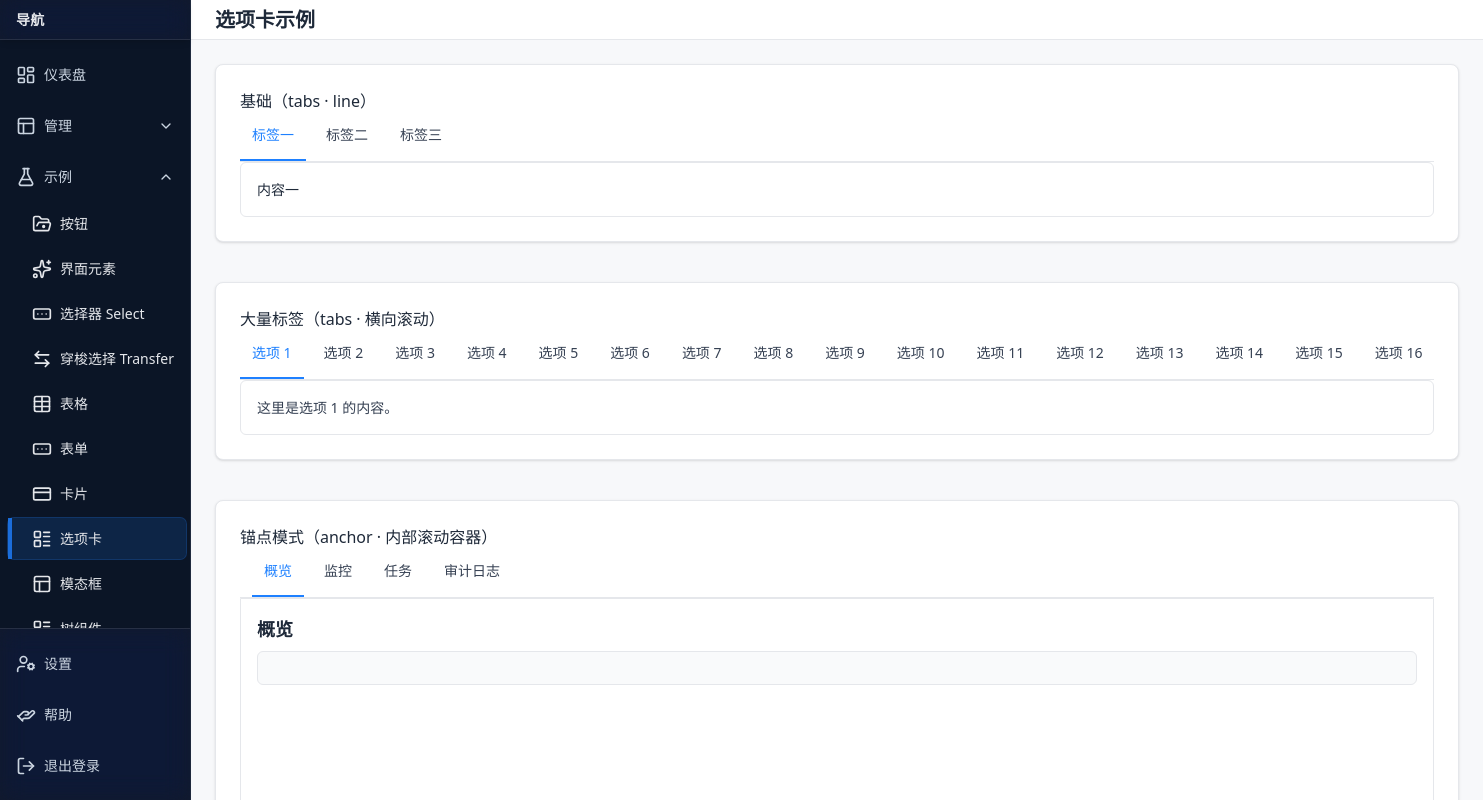
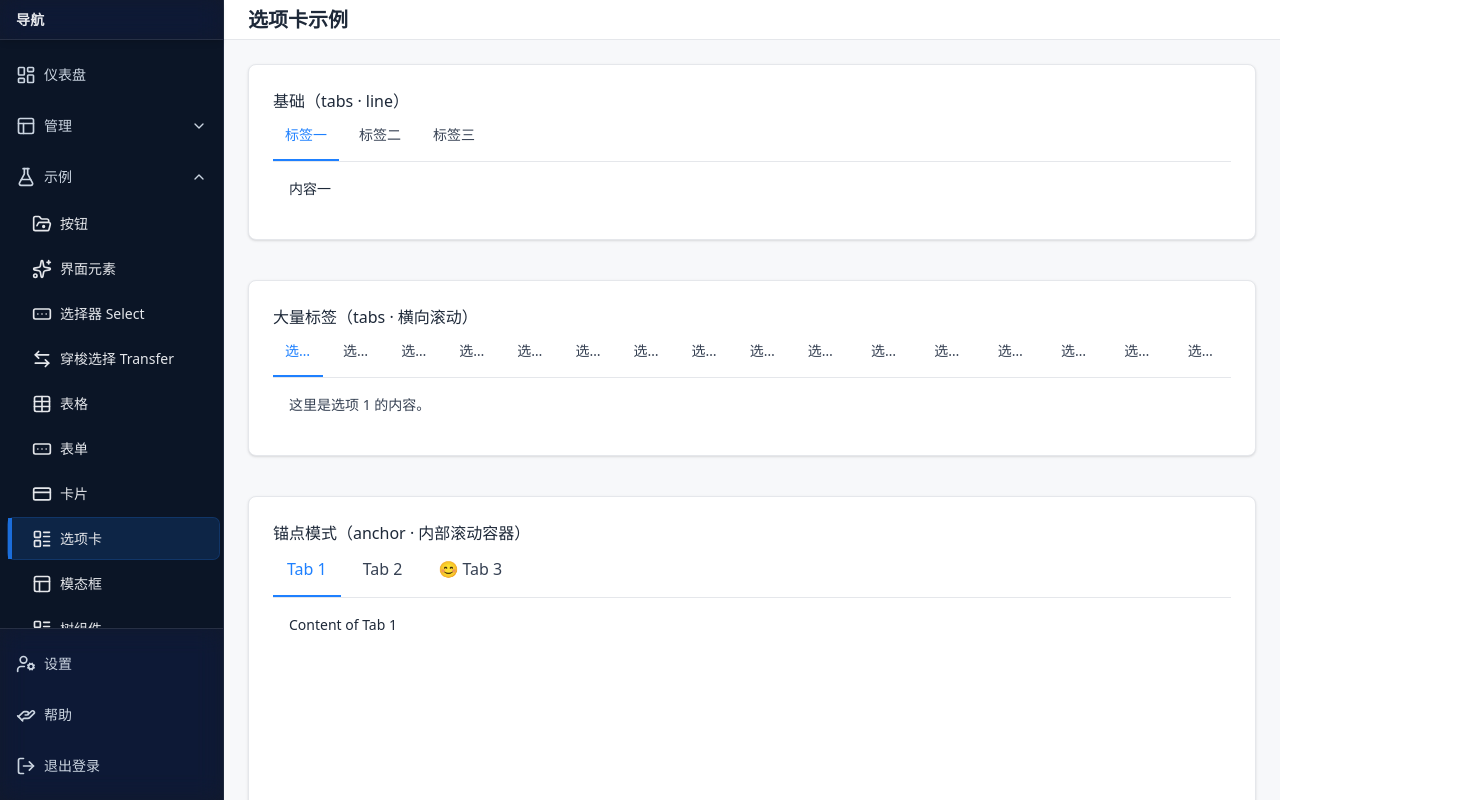
Before and after one commit to zhoumingxuan/sass-ui, a Next.js app: page /demo/tabs in a window 1280 px wide. Shown: the whole page, 1483 px wide, since content can reach past the window. Built offline with nearby package versions, Linux system fonts and the light colour scheme.

Commit message:
Tabs组件修改

```diff
--- a/src/app/demo/tabs/page.tsx
+++ b/src/app/demo/tabs/page.tsx
@@ -33,7 +33,6 @@ export default function TabsDemo() {
         <Card>
           <div className="text-base font-medium mb-3">基础（tabs · line）</div>
           <Tabs
-            mode="tabs"
             variant="line"
             items={[
               { key: 'a', label: '标签一', content: <div>内容一</div> },
@@ -46,7 +45,7 @@ export default function TabsDemo() {
         {/* 2. 大量标签（横向滚动，不平铺） */}
         <Card>
           <div className="text-base font-medium mb-3">大量标签（tabs · 横向滚动）</div>
-          <Tabs mode="tabs" variant="line" items={longItems} />
+          <Tabs  variant="line" items={longItems} />
         </Card>
 
         {/* 3. 锚点（内部滚动容器）—— Card 用相对高度，避免像素魔法数 */}
@@ -54,40 +53,30 @@ export default function TabsDemo() {
           <div className="text-base font-medium mb-3">锚点模式（anchor · 内部滚动容器）</div>
           <div className="relative">
             <Tabs
-              mode="anchor"
+              size="lg"
               variant="line"
+              keepMounted={false}
+              destroyInactive={true}
+              onChange={(key) => console.log(`Active tab key: ${key}`)}
               items={[
-                { key: 's1', href: '#section-overview', title: '概览' },
-                { key: 's2', href: '#section-monitor', title: '监控' },
-                { key: 's3', href: '#section-tasks', title: '任务' },
-                { key: 's4', href: '#section-audit', title: '审计日志', replace: true },
+                {
+                  key: 'tab1',
+                  label: 'Tab 1',
+                  content: <div>Content of Tab 1</div>,
+                },
+                {
+                  key: 'tab2',
+                  label: 'Tab 2',
+                  content: <div>Content of Tab 2</div>,
+                },
+                {
+                  key: 'tab3',
+                  label: 'Tab 3',
+                  icon: <span role="img" aria-label="smile">😊</span>,
+                  content: <div>Content of Tab 3</div>,
+                },
               ]}
             />
-            {/* 这个占位节点只为把分段内容“塞”进 Tabs 的内部滚动容器；渲染完成后会被搬运进去 */}
-            <div ref={anchorBodyRef} hidden>
-              <section id="section-overview" className="anchor-section min-h-full">
-                <div className="text-lg font-semibold mb-2">概览</div>
-                <div className="bg-gray-50 rounded-md border border-gray-200 p-4 min-h-[50%]"></div>
-              </section>
-
-              <section id="section-monitor" className="anchor-section min-h-full">
-                <div className="text-lg font-semibold mb-2">监控</div>
-                <div className="grid grid-cols-2 gap-4">
-                  <div className="h-40 bg-gray-50 rounded-md border border-gray-200" />
-                  <div className="h-64 bg-gray-50 rounded-md border border-gray-200" />
-                </div>
-              </section>
-
-              <section id="section-tasks" className="anchor-section min-h-full">
-                <div className="text-lg font-semibold mb-2">任务</div>
-                <div className="bg-gray-50 rounded-md border border-gray-200 p-4 min-h-[60%]" />
-              </section>
-
-              <section id="section-audit" className="anchor-section min-h-full">
-                <div className="text-lg font-semibold mb-2">审计日志</div>
-                <div className="bg-gray-50 rounded-md border border-gray-200 p-4 min-h-[60%]" />
-              </section>
-            </div>
           </div>
         </Card>
       </div>
--- a/src/components/Tabs.tsx
+++ b/src/components/Tabs.tsx
@@ -1,41 +1,23 @@
 'use client';
 
-import React, { ReactNode, useRef, useState, useCallback, useEffect } from 'react';
+import React, { ReactNode, useState, useCallback } from 'react';
 
-type BaseItem = {
+type TabItem = {
   key: string;
+  label: ReactNode;
+  content?: ReactNode;
+  icon?: ReactNode;
   disabled?: boolean;
 };
 
-/** Tabs 模式下的条目（对齐 antd Tabs 的 items 语义：label/key/children） */
-type TabItem = BaseItem & {
-  label?: ReactNode;          // 选项卡标题
-  content?: ReactNode;        // 面板内容（等价 antd items[i].children）
-};
-
-/** Anchor 模式下的条目（对齐 antd Anchor AnchorItem/Link Props） */
-type AnchorItem = BaseItem & {
-  href?: string;              // #section-id（推荐）
-  /** 兼容旧写法：给了 anchorId 也能跑；内部会转成 href */
-  anchorId?: string;          // 'section-id'
-  title?: ReactNode;          // 展示文案（与 label 等价）
-  label?: ReactNode;          // 兼容：如果写了 label 也可作为标题
-  target?: string;            // a 的 target
-  replace?: boolean;          // 是否 replaceState（而不是 pushState）
-};
-
 type TabsProps = {
-  items: Array<TabItem | AnchorItem>;
+  items: TabItem[];
   className?: string;
-  /** 视觉风格（非 antd 原生，只做样式映射） */
   variant?: 'line' | 'card' | 'pill';
   size?: 'sm' | 'md' | 'lg';
-  /** 工作模式：普通选项卡 / 锚点 */
-  mode?: 'tabs' | 'anchor';
-  /** tabs: 是否保留未激活面板挂载；与 antd 的 destroyOnHidden 含义接近 */
   keepMounted?: boolean;
-  /** tabs: 切换时销毁未激活面板 */
   destroyInactive?: boolean;
+  onChange?: (activeKey: string) => void;
 };
 
 function cx(...s: Array<string | false | null | undefined>) {
@@ -47,15 +29,12 @@ export default function Tabs({
   className = '',
   variant = 'line',
   size = 'md',
-  mode = 'tabs',
   keepMounted = false,
   destroyInactive = true,
+  onChange,
 }: TabsProps) {
   const firstKey = items.find((i) => !i.disabled)?.key ?? items[0]?.key;
   const [active, setActive] = useState<string | undefined>(firstKey);
-
-  /** 仅 anchor 使用：内部滚动容器 */
-  const scrollRef = useRef<HTMLDivElement | null>(null);
 
   /** 视觉尺寸 */
   const sizeCls =
@@ -89,57 +68,28 @@ export default function Tabs({
         (isActive ? 'text-white bg-primary rounded-md' : 'text-gray-800 hover:bg-gray-200 rounded-md'),
     );
 
-  const isAnchorMode = mode === 'anchor';
-
-  /** ======== 通用：导航点击 ======== */
   const onNavClick = useCallback(
-    (e: React.MouseEvent<HTMLAnchorElement>, it: TabItem | AnchorItem) => {
+    (e: React.MouseEvent<HTMLAnchorElement>, it: TabItem) => {
       if (it.disabled) {
         e.preventDefault();
         return;
       }
       setActive(it.key);
-
-      if (isAnchorMode && scrollRef.current) {
-        e.preventDefault();
-
-        const href =
-          (it as AnchorItem).href ??
-          ((it as AnchorItem).anchorId ? `#${(it as AnchorItem).anchorId}` : undefined);
-        const targetId = href?.startsWith('#') ? href.slice(1) : href;
-
-        if (targetId) {
-          const target = scrollRef.current.querySelector<HTMLElement>(`#${CSS.escape(targetId)}`);
-          target?.scrollIntoView({ behavior: 'smooth', block: 'start' });
-
-          // 按 antd Anchor 语义更新 URL（push/replace），不触发整页滚动
-          try {
-            const base = window.location.pathname + window.location.search;
-            const next = `${base}#${targetId}`;
-            (it as AnchorItem).replace
-              ? window.history.replaceState(null, '', next)
-              : window.history.pushState(null, '', next);
-          } catch {
-            /* 忽略历史 API 失败 */
-          }
-        }
-      } else {
-        e.preventDefault(); // tabs 不跳转
-      }
+      onChange?.(it.key); // Notify parent of change
     },
-    [isAnchorMode],
+    [onChange],
   );
 
-  /** ========== 普通 tabs：面板切换 ========== */
-  if (!isAnchorMode) {
-    const activeItem = items.find((i) => i.key === active) as TabItem | undefined;
+  const activeItem = items.find((i) => i.key === active);
 
   return (
-      <div className={className}>
+    <div className={cx(
+      className,
+      "grid grid-rows-[auto_1fr]"
+    )}>
       <div className={cx('flex items-end gap-2 overflow-x-auto no-scrollbar', navBase)}>
         {items.map((it) => {
           const isActive = it.key === active;
-            const label = (it as TabItem).label ?? (it as any).title;
           return (
             <a
               key={it.key}
@@ -147,132 +97,27 @@ export default function Tabs({
               onClick={(e) => onNavClick(e, it)}
               className={itemCls(isActive, it.disabled)}
             >
-                <span className="inline-block">{label}</span>
+              {it.icon && <span className="mr-1">{it.icon}</span>}
+              <span>{it.label}</span>
             </a>
           );
         })}
       </div>
 
       <div
-          className={cx(
-            variant === 'card'
-              ? 'bg-white border border-gray-200 rounded-b-md rounded-tr-md p-4'
-              : variant === 'pill'
-              ? 'mt-3'
-              : 'p-4 bg-white border border-gray-200 rounded-md',
-          )}
-        >
+        className={'bg-white p-4'}>
         {keepMounted
           ? items.map((it) => (
               <div key={it.key} hidden={it.key !== active}>
-                  {(it as TabItem).content}
+                {it.content}
               </div>
             ))
           : items
               .filter(
                 (it) => it.key === activeItem?.key || (!destroyInactive && it.key !== activeItem?.key),
               )
-                .map((it) => <div key={it.key}>{(it as TabItem).content}</div>)}
+              .map((it) => <div key={it.key}>{it.content}</div>)}
       </div>
     </div>
   );
 }
-
-  /** ========== 锚点模式：内部单页 + 内滚动条（最小实现） ========== */
-
-  // 解析 anchor items（兼容 anchorId 写法）
-  const anchorItems = (items as AnchorItem[]).map((it) => {
-    const href = it.href ?? (it.anchorId ? `#${it.anchorId}` : undefined);
-    const title = it.title ?? (it as any).label;
-    return { ...it, href, title };
-  });
-
-  // 从 CSS 变量读取“吸顶”偏移，避免写死像素
-  const getStickyOffset = () => {
-    try {
-      const root = getComputedStyle(document.documentElement);
-      const v = root.getPropertyValue('--tabs-sticky-top').trim();
-      const n = parseInt(v || '0', 10);
-      return Number.isFinite(n) ? n + 8 : 0; // +8 对应 .anchor-section 的额外间距
-    } catch {
-      return 0;
-    }
-  };
-
-  // 简单 scrollspy：找出“顶部之上或刚进入”的最后一个 section
-  useEffect(() => {
-    const el = scrollRef.current;
-    if (!el) return;
-
-    let raf = 0;
-    const ids = anchorItems
-      .map((it) => (it.href?.startsWith('#') ? it.href.slice(1) : it.href))
-      .filter(Boolean) as string[];
-
-    const offset = () => getStickyOffset();
-
-    const computeActive = () => {
-      if (!el) return;
-      const off = offset();
-      let currentKey: string | undefined = anchorItems[0]?.key;
-
-      for (const it of anchorItems) {
-        const id = it.href?.startsWith('#') ? it.href.slice(1) : it.href;
-        if (!id) continue;
-        const sec = el.querySelector<HTMLElement>(`#${CSS.escape(id)}`);
-        if (!sec) continue;
-
-        const top = sec.offsetTop - el.scrollTop - off;
-        // 顶部阈值以内视为“到达”，取最后一个满足条件的
-        if (top <= 1) currentKey = it.key;
-      }
-      if (currentKey && currentKey !== active) setActive(currentKey);
-    };
-
-    const onScroll = () => {
-      if (raf) cancelAnimationFrame(raf);
-      raf = requestAnimationFrame(computeActive);
-    };
-
-    // 初次也跑一次（等内容搬进来后）
-    computeActive();
-    el.addEventListener('scroll', onScroll, { passive: true });
-    return () => {
-      if (raf) cancelAnimationFrame(raf);
-      el.removeEventListener('scroll', onScroll);
-    };
-    // eslint-disable-next-line react-hooks/exhaustive-deps
-  }, [items]); // items 变更时重建
-
-  return (
-    <div className={cx('w-full h-full', className)}>
-      {/* 导航：简洁，不造花里胡哨的边框 */}
-      <div className={cx('flex items-end gap-2 px-3 overflow-x-auto no-scrollbar', navBase)}>
-        {anchorItems.map((it) => {
-          const isActive = it.key === active;
-          const label = it.title ?? it.label;
-          const href = it.href ?? '#';
-          return (
-            <a
-              key={it.key}
-              href={href}
-              target={it.target}
-              onClick={(e) => onNavClick(e, it)}
-              className={itemCls(isActive, it.disabled)}
-              aria-current={isActive ? 'true' : undefined}
-            >
-              <span className="inline-block">{label}</span>
-            </a>
-          );
-        })}
-      </div>
-
-      {/* 内部滚动页：填满父容器；标 data-anchor-body，便于把各 section 搬进来 */}
-      <div
-        ref={scrollRef}
-        data-anchor-body
-        className="h-[calc(100%-1px)] overflow-auto bg-white border border-gray-200 rounded-b-md p-4"
-      />
-    </div>
-  );
-}
```
Lines whose indentation alone changed are shown as unchanged.
